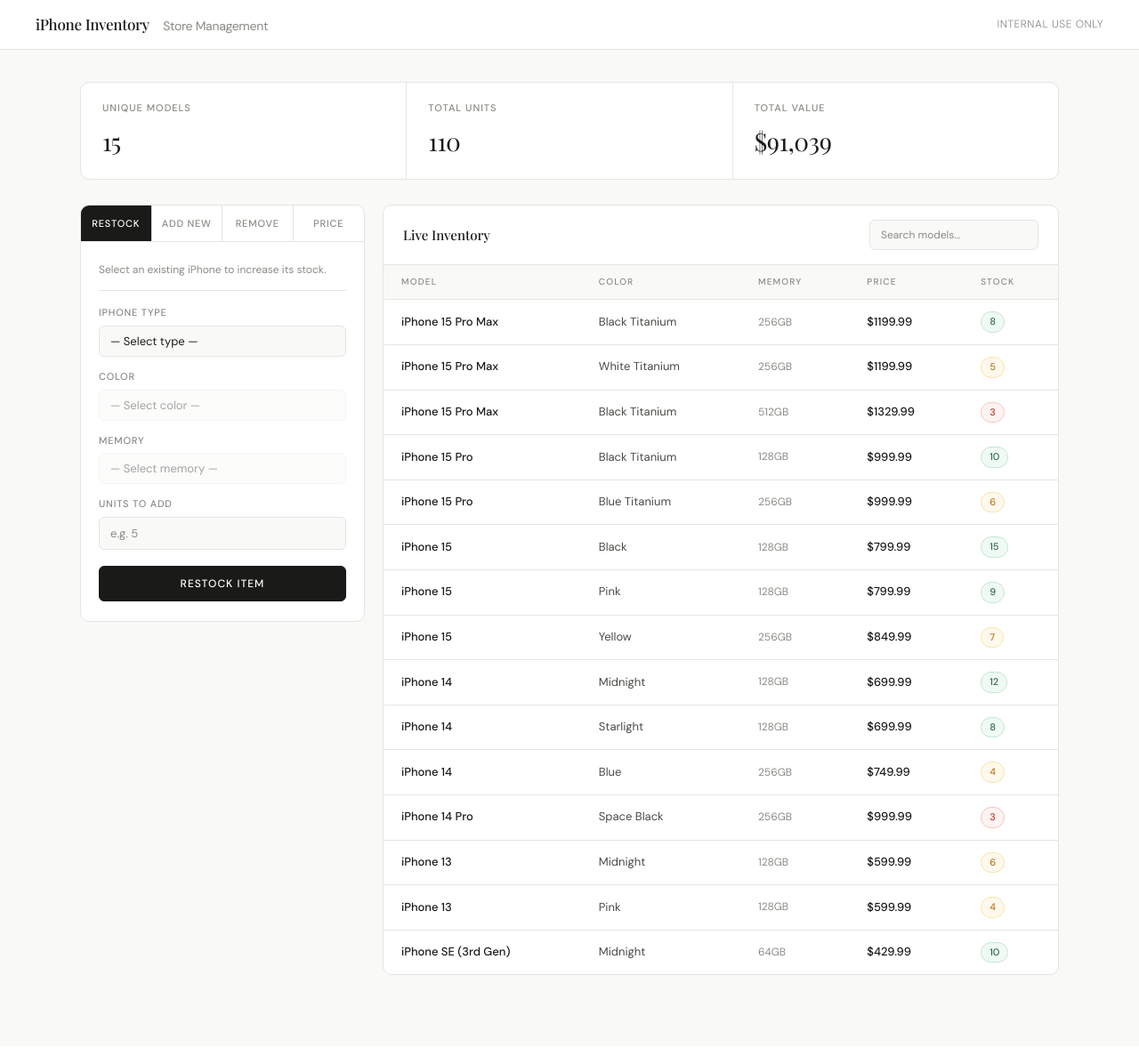
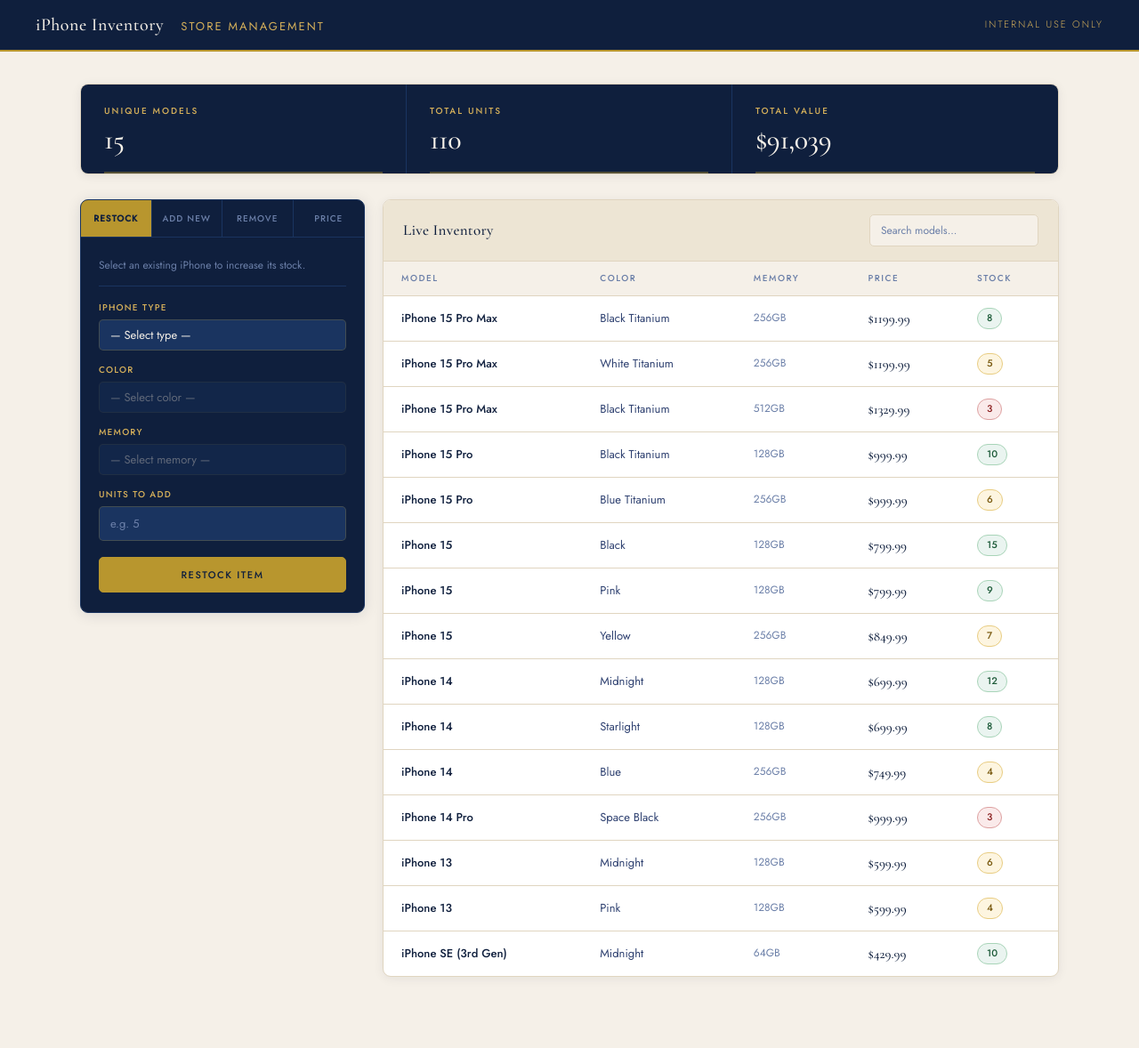
Before and after one commit to Romeo839/INVENTORY, a Flask app: page / in a window 1280 px wide. Shown: the whole page at 89% size. Before the commit the page ends 1096 px from the top, so only its background shows below. Run offline with Flask 3, Linux system fonts and the light colour scheme.

Commit message:
Updated project files

```diff
--- a/templates/index.html
+++ b/templates/index.html
@@ -4,43 +4,51 @@
   <meta charset="UTF-8" />
   <meta name="viewport" content="width=device-width, initial-scale=1.0"/>
   <title>iPhone Inventory Manager</title>
-  <link href="https://fonts.googleapis.com/css2?family=Playfair+Display:wght@400;500&family=DM+Sans:wght@300;400;500&display=swap" rel="stylesheet"/>
+  <link href="https://fonts.googleapis.com/css2?family=Cormorant+Garamond:wght@400;500;600&family=Jost:wght@300;400;500&display=swap" rel="stylesheet"/>
   <style>
     *, *::before, *::after { box-sizing: border-box; margin: 0; padding: 0; }
 
     :root {
-      --white: #ffffff;
-      --off-white: #f9f9f7;
-      --light: #f2f2ef;
-      --border: #e5e5e2;
-      --border-dark: #d0d0cc;
-      --text: #1a1a18;
-      --text-mid: #4a4a46;
-      --text-dim: #8a8a84;
-      --accent: #1a1a18;
-      --accent2: #2d6a4f;
-      --danger: #c0392b;
-      --warning: #b7791f;
-      --success: #2d6a4f;
-      --radius: 6px;
-      --radius-lg: 10px;
+      --navy:        #0f1f3d;
+      --navy-mid:    #1a3460;
+      --navy-light:  #254d8f;
+      --cream:       #f5f0e8;
+      --cream-dark:  #ede5d4;
+      --cream-mid:   #e0d5c0;
+      --gold:        #b8962e;
+      --gold-light:  #d4af5a;
+      --gold-pale:   #f0e4c0;
+      --text:        #0f1f3d;
+      --text-mid:    #2e4070;
+      --text-dim:    #6b7fa8;
+      --success:     #1e5c3a;
+      --success-bg:  #e8f4ed;
+      --success-bd:  #a8d4b8;
+      --danger:      #8b2020;
+      --danger-bg:   #faeaea;
+      --danger-bd:   #dda0a0;
+      --warning:     #7a5a10;
+      --warning-bg:  #fdf5e0;
+      --warning-bd:  #e8cc80;
+      --radius:      5px;
+      --radius-lg:   9px;
     }
 
     body {
-      font-family: 'DM Sans', sans-serif;
-      background: var(--off-white);
+      font-family: 'Jost', sans-serif;
+      background: var(--cream);
       color: var(--text);
       min-height: 100vh;
       font-size: 14px;
       line-height: 1.6;
     }
 
-    /* Top nav bar */
+    /* Nav */
     nav {
-      background: var(--white);
-      border-bottom: 1px solid var(--border);
+      background: var(--navy);
+      border-bottom: 2px solid var(--gold);
       padding: 0 40px;
-      height: 56px;
+      height: 58px;
       display: flex;
       align-items: center;
       justify-content: space-between;
@@ -49,25 +57,27 @@
       z-index: 50;
     }
     .nav-brand {
-      font-family: 'Playfair Display', serif;
-      font-size: 17px;
+      font-family: 'Cormorant Garamond', serif;
+      font-size: 20px;
       font-weight: 500;
-      letter-spacing: -0.3px;
-      color: var(--text);
+      letter-spacing: 0.5px;
+      color: var(--cream);
     }
     .nav-brand span {
-      color: var(--text-dim);
+      color: var(--gold-light);
       font-weight: 400;
-      font-size: 14px;
-      font-family: 'DM Sans', sans-serif;
-      margin-left: 12px;
+      font-size: 13px;
+      font-family: 'Jost', sans-serif;
+      margin-left: 14px;
+      letter-spacing: 2px;
+      text-transform: uppercase;
     }
     .nav-right {
-      font-size: 12px;
-      color: var(--text-dim);
+      font-size: 11px;
+      color: var(--gold-light);
+      letter-spacing: 2px;
+      text-transform: uppercase;
       font-weight: 300;
-      letter-spacing: 0.5px;
-      text-transform: uppercase;
     }
 
     .container {
@@ -80,31 +90,43 @@
     .stats-bar {
       display: grid;
       grid-template-columns: repeat(3, 1fr);
-      gap: 1px;
-      background: var(--border);
-      border: 1px solid var(--border);
+      gap: 0;
+      border: 1px solid var(--cream-mid);
       border-radius: var(--radius-lg);
       overflow: hidden;
       margin-bottom: 28px;
+      box-shadow: 0 2px 12px rgba(15,31,61,0.07);
     }
     .stat-card {
-      background: var(--white);
-      padding: 20px 24px;
+      background: var(--navy);
+      padding: 22px 26px;
+      border-right: 1px solid var(--navy-mid);
+      position: relative;
+    }
+    .stat-card:last-child { border-right: none; }
+    .stat-card::after {
+      content: '';
+      position: absolute;
+      bottom: 0; left: 26px; right: 26px;
+      height: 2px;
+      background: var(--gold);
+      opacity: 0.4;
     }
     .stat-label {
-      font-size: 11px;
+      font-size: 10px;
       text-transform: uppercase;
-      letter-spacing: 1px;
-      color: var(--text-dim);
+      letter-spacing: 2px;
+      color: var(--gold-light);
       font-weight: 500;
-      margin-bottom: 6px;
+      margin-bottom: 8px;
     }
     .stat-value {
-      font-family: 'Playfair Display', serif;
-      font-size: 28px;
-      font-weight: 400;
-      color: var(--text);
+      font-family: 'Cormorant Garamond', serif;
+      font-size: 32px;
+      font-weight: 500;
+      color: var(--cream);
       letter-spacing: -0.5px;
+      line-height: 1;
     }
 
     /* Main layout */
@@ -117,38 +139,40 @@
 
     /* Action panel */
     .action-panel {
-      background: var(--white);
-      border: 1px solid var(--border);
+      background: var(--navy);
+      border: 1px solid var(--navy-mid);
       border-radius: var(--radius-lg);
       overflow: hidden;
+      box-shadow: 0 2px 16px rgba(15,31,61,0.12);
     }
 
     /* Tabs */
     .tabs-row {
       display: grid;
       grid-template-columns: repeat(4, 1fr);
-      border-bottom: 1px solid var(--border);
+      border-bottom: 1px solid var(--navy-mid);
     }
     .tab {
-      padding: 13px 6px;
+      padding: 13px 4px;
       background: none;
       border: none;
-      border-right: 1px solid var(--border);
+      border-right: 1px solid var(--navy-mid);
       color: var(--text-dim);
-      font-family: 'DM Sans', sans-serif;
-      font-size: 11px;
+      font-family: 'Jost', sans-serif;
+      font-size: 10px;
       font-weight: 500;
       cursor: pointer;
       text-transform: uppercase;
-      letter-spacing: 0.8px;
+      letter-spacing: 1px;
       transition: all 0.15s;
       text-align: center;
     }
     .tab:last-child { border-right: none; }
-    .tab:hover:not(.active) { background: var(--off-white); color: var(--text); }
+    .tab:hover:not(.active) { background: var(--navy-mid); color: var(--cream); }
     .tab.active {
-      background: var(--text);
-      color: var(--white);
+      background: var(--gold);
+      color: var(--navy);
+      font-weight: 600;
     }
 
     .form-area { padding: 22px 20px; }
@@ -156,34 +180,34 @@
     .field { margin-bottom: 14px; }
     label {
       display: block;
-      font-size: 11px;
+      font-size: 10px;
       font-weight: 500;
       text-transform: uppercase;
-      letter-spacing: 0.8px;
-      color: var(--text-dim);
+      letter-spacing: 1.2px;
+      color: var(--gold-light);
       margin-bottom: 5px;
     }
     input, select {
       width: 100%;
       padding: 9px 12px;
-      background: var(--off-white);
-      border: 1px solid var(--border);
+      background: var(--navy-mid);
+      border: 1px solid rgba(184,150,46,0.25);
       border-radius: var(--radius);
-      color: var(--text);
-      font-family: 'DM Sans', sans-serif;
+      color: var(--cream);
+      font-family: 'Jost', sans-serif;
       font-size: 13px;
       outline: none;
-      transition: border-color 0.15s;
+      transition: border-color 0.15s, background 0.15s;
       appearance: none;
       -webkit-appearance: none;
     }
     input:focus, select:focus {
-      border-color: var(--text);
-      background: var(--white);
+      border-color: var(--gold);
+      background: var(--navy-light);
     }
     input::placeholder { color: var(--text-dim); }
-    select option { background: var(--white); }
-    select:disabled { opacity: 0.4; cursor: not-allowed; }
+    select option { background: var(--navy-mid); color: var(--cream); }
+    select:disabled { opacity: 0.35; cursor: not-allowed; }
     input { cursor: text; }
 
     .field-row { display: grid; grid-template-columns: 1fr 1fr; gap: 10px; }
@@ -194,7 +218,7 @@
       margin-bottom: 16px;
       line-height: 1.5;
       padding-bottom: 14px;
-      border-bottom: 1px solid var(--border);
+      border-bottom: 1px solid var(--navy-mid);
     }
 
     .stock-indicator {
@@ -206,8 +230,8 @@
       border: 1px solid;
     }
     .stock-indicator.visible { display: block; }
-    .stock-indicator.ok  { background: #f0faf4; color: var(--success); border-color: #c3e6d2; }
-    .stock-indicator.low { background: #fdf3f2; color: var(--danger);  border-color: #f5c6c2; }
+    .stock-indicator.ok  { background: rgba(184,150,46,0.12); color: var(--gold-light); border-color: rgba(184,150,46,0.3); }
+    .stock-indicator.low { background: rgba(139,32,32,0.15);  color: #e08080;            border-color: rgba(139,32,32,0.4); }
 
     /* Buttons */
     .btn {
@@ -215,41 +239,40 @@
       padding: 11px;
       border: 1px solid;
       border-radius: var(--radius);
-      font-family: 'DM Sans', sans-serif;
-      font-size: 12px;
+      font-family: 'Jost', sans-serif;
+      font-size: 11px;
       font-weight: 500;
       text-transform: uppercase;
-      letter-spacing: 1px;
+      letter-spacing: 1.5px;
       cursor: pointer;
       transition: all 0.15s;
       margin-top: 4px;
     }
     .btn-restock {
-      background: var(--text);
-      border-color: var(--text);
-      color: var(--white);
+      background: var(--gold);
+      border-color: var(--gold);
+      color: var(--navy);
     }
-    .btn-restock:hover { background: #333; border-color: #333; }
+    .btn-restock:hover { background: var(--gold-light); border-color: var(--gold-light); }
     .btn-new {
-      background: var(--white);
-      border-color: var(--text);
-      color: var(--text);
+      background: transparent;
+      border-color: var(--gold);
+      color: var(--gold-light);
     }
-    .btn-new:hover { background: var(--text); color: var(--white); }
+    .btn-new:hover { background: var(--gold); color: var(--navy); }
     .btn-remove {
-      background: var(--white);
-      border-color: var(--danger);
-      color: var(--danger);
+      background: transparent;
+      border-color: rgba(139,32,32,0.6);
+      color: #e08080;
     }
-    .btn-remove:hover { background: var(--danger); color: var(--white); }
+    .btn-remove:hover { background: rgba(139,32,32,0.25); }
     .btn-price {
-      background: var(--white);
-      border-color: var(--warning);
-      color: var(--warning);
+      background: transparent;
+      border-color: rgba(184,150,46,0.4);
+      color: var(--gold-light);
     }
-    .btn-price:hover { background: var(--warning); color: var(--white); }
+    .btn-price:hover { background: rgba(184,150,46,0.15); }
 
-    /* Form panes */
     .form-pane { display: none; }
     .form-pane.active { display: block; }
 
@@ -258,58 +281,63 @@
       position: fixed;
       bottom: 28px; left: 50%;
       transform: translateX(-50%) translateY(16px);
-      background: var(--white);
-      border: 1px solid var(--border);
+      background: var(--navy);
+      border: 1px solid var(--gold);
       border-radius: var(--radius);
-      padding: 12px 22px;
+      padding: 12px 24px;
       font-size: 13px;
-      color: var(--text);
-      box-shadow: 0 4px 24px rgba(0,0,0,0.08);
+      color: var(--cream);
+      box-shadow: 0 8px 32px rgba(15,31,61,0.3);
       opacity: 0;
       transition: all 0.25s;
       z-index: 100;
       max-width: 90vw;
       text-align: center;
+      font-family: 'Jost', sans-serif;
     }
     #toast.show { opacity: 1; transform: translateX(-50%) translateY(0); }
-    #toast.success { border-color: #c3e6d2; color: var(--success); }
-    #toast.error   { border-color: #f5c6c2; color: var(--danger); }
+    #toast.success { border-color: var(--gold-light); color: var(--gold-light); }
+    #toast.error   { border-color: #e08080; color: #e08080; }
 
     /* Inventory table panel */
     .inventory-panel {
-      background: var(--white);
-      border: 1px solid var(--border);
+      background: #ffffff;
+      border: 1px solid var(--cream-mid);
       border-radius: var(--radius-lg);
       overflow: hidden;
+      box-shadow: 0 2px 12px rgba(15,31,61,0.07);
     }
     .inv-header {
       padding: 16px 22px;
-      border-bottom: 1px solid var(--border);
+      border-bottom: 1px solid var(--cream-mid);
       display: flex;
       align-items: center;
       justify-content: space-between;
       gap: 12px;
+      background: var(--cream-dark);
     }
     .inv-title {
-      font-family: 'Playfair Display', serif;
-      font-size: 15px;
+      font-family: 'Cormorant Garamond', serif;
+      font-size: 17px;
       font-weight: 500;
-      color: var(--text);
+      color: var(--navy);
+      letter-spacing: 0.3px;
     }
     .search-box {
       padding: 8px 12px;
-      background: var(--off-white);
-      border: 1px solid var(--border);
+      background: var(--cream);
+      border: 1px solid var(--cream-mid);
       border-radius: var(--radius);
       color: var(--text);
-      font-family: 'DM Sans', sans-serif;
+      font-family: 'Jost', sans-serif;
       font-size: 12px;
       outline: none;
       width: 190px;
       transition: border-color 0.15s;
       cursor: text;
+      appearance: none;
     }
-    .search-box:focus { border-color: var(--text); background: var(--white); }
+    .search-box:focus { border-color: var(--navy-light); }
     .search-box::placeholder { color: var(--text-dim); }
 
     .table-wrap { overflow-x: auto; }
@@ -319,39 +347,42 @@
       text-align: left;
       font-size: 10px;
       text-transform: uppercase;
-      letter-spacing: 1.2px;
+      letter-spacing: 1.5px;
       color: var(--text-dim);
       font-weight: 500;
-      border-bottom: 1px solid var(--border);
-      background: var(--off-white);
+      border-bottom: 1px solid var(--cream-mid);
+      background: var(--cream);
       white-space: nowrap;
+      font-family: 'Jost', sans-serif;
     }
     tbody tr {
-      border-bottom: 1px solid var(--border);
+      border-bottom: 1px solid var(--cream-mid);
       transition: background 0.1s;
     }
-    tbody tr:hover { background: var(--off-white); }
+    tbody tr:hover { background: var(--cream); }
     tbody tr:last-child { border-bottom: none; }
     td {
       padding: 13px 20px;
       white-space: nowrap;
       color: var(--text-mid);
+      font-family: 'Jost', sans-serif;
     }
-    .td-type  { color: var(--text); font-weight: 500; }
+    .td-type   { color: var(--navy); font-weight: 500; }
     .td-memory { color: var(--text-dim); font-size: 12px; }
-    .td-price  { color: var(--text); font-weight: 500; }
+    .td-price  { color: var(--navy); font-weight: 500; font-family: 'Cormorant Garamond', serif; font-size: 15px; }
 
     .qty-badge {
       display: inline-block;
-      padding: 2px 9px;
+      padding: 2px 10px;
       border-radius: 20px;
       font-size: 11px;
       font-weight: 500;
       border: 1px solid;
+      font-family: 'Jost', sans-serif;
     }
-    .qty-high { background: #f0faf4; color: var(--success); border-color: #c3e6d2; }
-    .qty-med  { background: #fef9ec; color: var(--warning); border-color: #f9e4a8; }
-    .qty-low  { background: #fdf3f2; color: var(--danger);  border-color: #f5c6c2; }
+    .qty-high { background: #eaf4f0; color: #1e5c3a; border-color: #a8d4b8; }
+    .qty-med  { background: var(--warning-bg); color: var(--warning); border-color: var(--warning-bd); }
+    .qty-low  { background: var(--danger-bg);  color: var(--danger);  border-color: var(--danger-bd); }
 
     .empty-state {
       text-align: center;
@@ -366,7 +397,7 @@
       .main-grid { grid-template-columns: 1fr; }
       .stats-bar { grid-template-columns: 1fr; }
       .field-row { grid-template-columns: 1fr; }
-      .tabs-row { grid-template-columns: repeat(2, 1fr); }
+      .tabs-row  { grid-template-columns: repeat(2, 1fr); }
     }
   </style>
 </head>
@@ -694,12 +725,7 @@
   }
 
   async function handleRestock() {
-    const body = {
-      type:     document.getElementById('rs-type').value,
-      color:    document.getElementById('rs-color').value,
-      memory:   document.getElementById('rs-memory').value,
-      quantity: document.getElementById('rs-qty').value,
-    };
+    const body = { type: document.getElementById('rs-type').value, color: document.getElementById('rs-color').value, memory: document.getElementById('rs-memory').value, quantity: document.getElementById('rs-qty').value };
     const res  = await fetch('/api/restock', { method: 'POST', headers: {'Content-Type':'application/json'}, body: JSON.stringify(body) });
     const data = await res.json();
     showToast(data.message, data.success ? 'success' : 'error');
@@ -707,13 +733,7 @@
   }
 
   async function handleAddNew() {
-    const body = {
-      type:     document.getElementById('new-type').value,
-      color:    document.getElementById('new-color').value,
-      memory:   document.getElementById('new-memory').value,
-      price:    document.getElementById('new-price').value,
-      quantity: document.getElementById('new-qty').value,
-    };
+    const body = { type: document.getElementById('new-type').value, color: document.getElementById('new-color').value, memory: document.getElementById('new-memory').value, price: document.getElementById('new-price').value, quantity: document.getElementById('new-qty').value };
     const res  = await fetch('/api/add', { method: 'POST', headers: {'Content-Type':'application/json'}, body: JSON.stringify(body) });
     const data = await res.json();
     showToast(data.message, data.success ? 'success' : 'error');
@@ -721,12 +741,7 @@
   }
 
   async function handleRemove() {
-    const body = {
-      type:     document.getElementById('rem-type').value,
-      color:    document.getElementById('rem-color').value,
-      memory:   document.getElementById('rem-memory').value,
-      quantity: document.getElementById('rem-qty').value,
-    };
+    const body = { type: document.getElementById('rem-type').value, color: document.getElementById('rem-color').value, memory: document.getElementById('rem-memory').value, quantity: document.getElementById('rem-qty').value };
     const res  = await fetch('/api/remove', { method: 'POST', headers: {'Content-Type':'application/json'}, body: JSON.stringify(body) });
     const data = await res.json();
     showToast(data.message, data.success ? 'success' : 'error');
@@ -734,12 +749,7 @@
   }
 
   async function handlePrice() {
-    const body = {
-      type:   document.getElementById('pr-type').value,
-      color:  document.getElementById('pr-color').value,
-      memory: document.getElementById('pr-memory').value,
-      price:  document.getElementById('pr-price').value,
-    };
+    const body = { type: document.getElementById('pr-type').value, color: document.getElementById('pr-color').value, memory: document.getElementById('pr-memory').value, price: document.getElementById('pr-price').value };
     const res  = await fetch('/api/update_price', { method: 'POST', headers: {'Content-Type':'application/json'}, body: JSON.stringify(body) });
     const data = await res.json();
     showToast(data.message, data.success ? 'success' : 'error');
```
